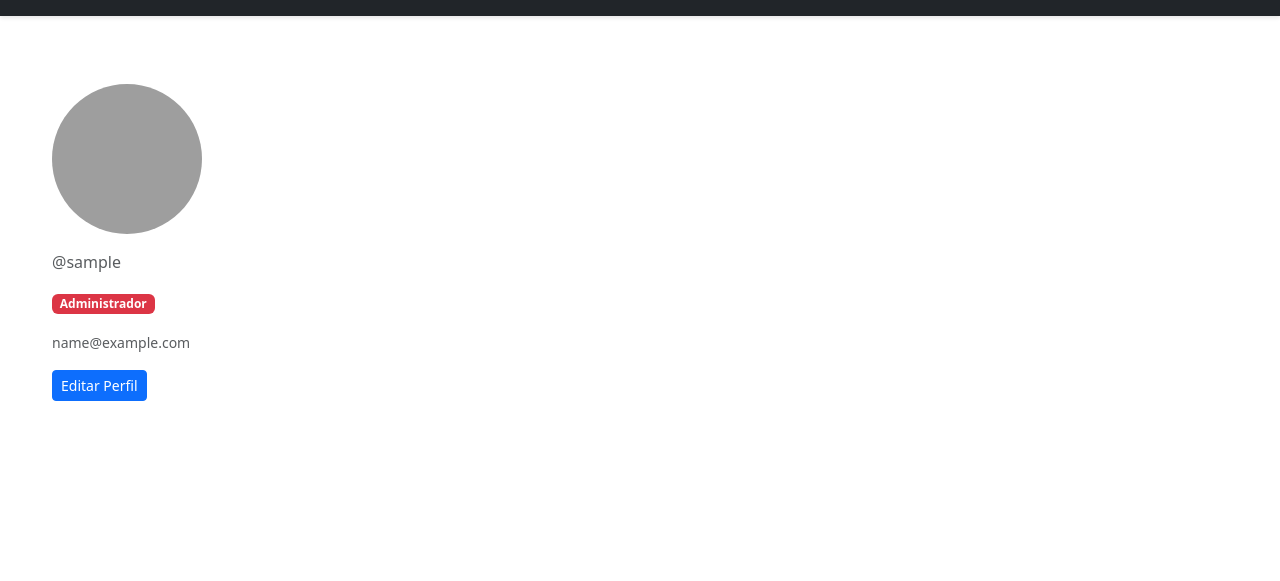
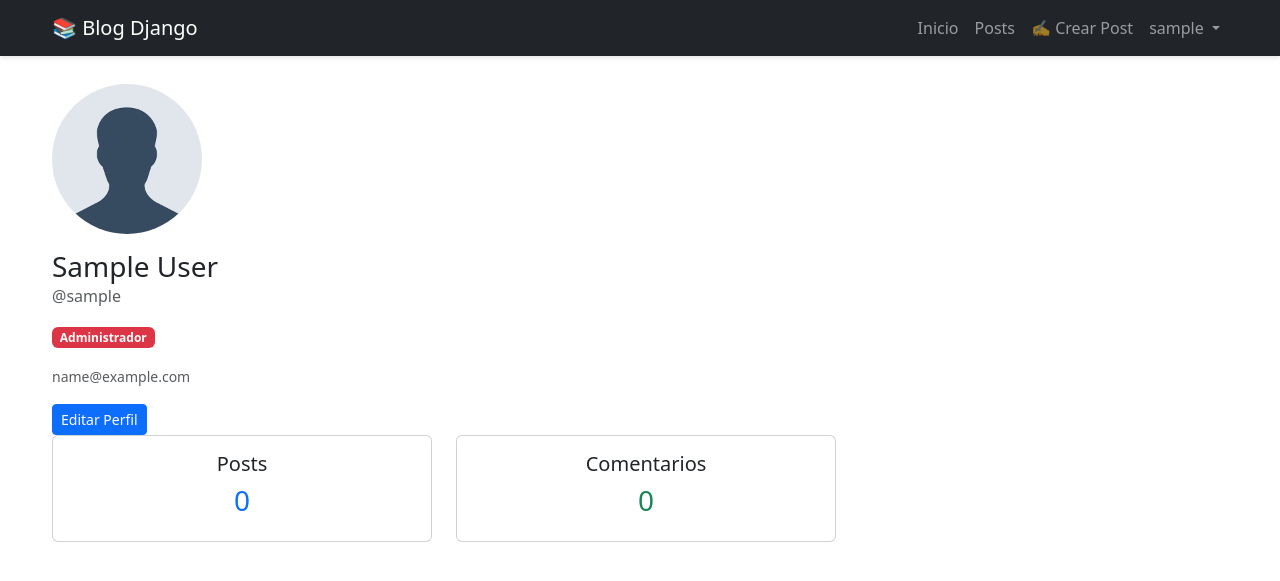
Before and after one commit to jhonbriandev/my-blog, a Django app: page /profile/ in a window 1280 px wide. Shown: the top 581 px of the page. Run offline with Django 5.2, Linux system fonts and the light colour scheme; the visitor is signed in with stand-in values (Sample User, id 1); data that the repository does not hold is empty; grey boxes are pictures that could not be loaded.

Commit message:
feat: Vistas de User y tests completados

```diff
--- a/apps/users/models.py
+++ b/apps/users/models.py
@@ -13,13 +13,12 @@ class ProfileUser(models.Model):
     rol = models.CharField(max_length= 20, choices= ROLE_CHOICES, default='user', help_text='Rol del usuario. Admin solo puede ser asignado por superuser')
     bio = models.TextField(max_length=500, blank=True, null = True,  help_text='Biografía del usuario (máximo 500 caracteres)')
     profile_picture = models.ImageField(upload_to='profiles/%Y/%m/', blank=True,null=True,
-                                        default='profiles/default_avatar.png', help_text='Foto de perfil (JPEG, PNG, máximo 5MB)')
+                                        help_text='Foto de perfil (JPEG, PNG, máximo 5MB)')
     is_moderator = models.BooleanField(default= False, help_text='Indica si el usuario puede moderar contenido')
     has_email_confirmated = models.BooleanField(default=False,help_text='Email ha sido confirmado por el usuario')
     subscribe_notifications = models.BooleanField(default = True,help_text='Recibir notificaciones por email')
     created_at = models.DateTimeField(auto_now_add = True, help_text='Fecha de creación del perfil')
     updated_at = models.DateTimeField(auto_now_add = True, help_text='Última fecha de actualización')
-    updated_at = models.DateTimeField(auto_now = True, help_text='Última fecha de actualización')
     date_last_access = models.DateTimeField(null = True, blank=True, help_text='Último acceso al sitio')
 
     class Meta:
@@ -54,7 +53,10 @@ class ProfileUser(models.Model):
     """
 
     def get_avatar_url(self):
-        return self.profile_picture.url if self.profile_picture else '/static/images/default_avatar.png'
+        # Verificamos si existe el campo Y si el archivo existe físicamente
+        if self.profile_picture:
+            return self.profile_picture.url
+        return '/static/images/default_avatar.png'
     def get_fullname(self):
         full_name = self.user.get_full_name()
         return full_name if full_name else self.user.username
--- a/apps/users/templates/users/login.html
+++ b/apps/users/templates/users/login.html
@@ -43,7 +43,7 @@
                 <div class = "text-center mt-3">
                     <p class = "text-muted mb-2">
                         ¿No tienes una cuenta?
-                        <a href = "{% url 'users:register'}">
+                        <a href = "{% url 'users:register' %}">
                             Registrese aqui!
                         </a>
                     </p href = "#" class = "text-muted small">
--- a/apps/users/templates/users/profile.html
+++ b/apps/users/templates/users/profile.html
@@ -3,12 +3,15 @@
 {% block title %}Perfil - Blog Django{% endblock %}
 
 {% block content %}
+
 <div class = "row">
+    {% csrf_token %}
     <!-- Sidebar con foto e info basica-->
      <div class = "col-md-4">
         <div class = "card-mb-3">
             <div class="card-body text-center"></div>
                 <!-- Foto de perfil -->
+                <!-- Usando el metodo de models-->
                 <img
                     src = "{{ profile.get_avatar_url}}"
                     alt = "{{ user.username }}"
@@ -16,7 +19,8 @@
                     style= "width: 150px; height : 150px; object-fit: cover;"
                 >
                 <!-- Nombre -->
-                <h3 class = "card-title">{{profile.get.fullname}}</h3>
+                <!-- Usando el metodo de models-->
+                <h3 class = "card-title">{{profile.get_fullname}}</h3>
                 <!-- Username -->
                 <p class = "text-muted">@{{user.username}}</p>
                 <!-- Rol -->
@@ -39,6 +43,36 @@
     </div>
     <!-- Contenido Principal -->
     <div class="col-md-8">
+            <!-- Biografía -->
+            {% if profile.bio %}
+                <div class="card mb-3">
+                    <div class="card-body">
+                        <h5 class="card-title">Biografía</h5>
+                        <p class="card-text">{{ profile.bio }}</p>
+                    </div>
+                </div>
+            {% endif %}
+
+            <!-- Estadísticas -->
+            <div class="row mb-3">
+                <div class="col-md-6">
+                    <div class="card text-center">
+                        <div class="card-body">
+                            <h5>Posts</h5>
+                            <h3 class="text-primary">{{ posts_count }}</h3>
+                        </div>
+                    </div>
+                </div>
+                <div class="col-md-6">
+                    <div class="card text-center">
+                        <div class="card-body">
+                            <h5>Comentarios</h5>
+                            <h3 class="text-success">{{ commentaries_count }}</h3>
+                        </div>
+                    </div>
+                </div>
+            </div>
+
 
     </div>
 </div>
--- a/apps/users/views.py
+++ b/apps/users/views.py
@@ -62,7 +62,7 @@ def register_view(request):
             # Mensajes duran UNA sola request (se borran después)
             # Tipos: success, error, warning, info
             messages.success(
-                request,f'¡Bienvenido {user.username}! Tu cuenta ha sido creada.'
+                request,f'¡Bienvenido  {user.username}! Tu cuenta ha sido creada.'
             )
             # Redirigir a home
             return redirect('users:profile') # Se esta editando blog
@@ -137,8 +137,8 @@ def login_view(request):
                 if remember_me:
                     # Segundos en 30 días
                     request.session.set_expiry(30 * 24 * 60 * 60)
-                messages.success(request, f'!Bienvenido{user.username}!')
-                return redirect('blog:index')
+                messages.success(request, f'!Bienvenido {user.username}!')
+                return redirect('users:profile')
 
             #PASO 3: Si credenciales son incorrectas
             else:
@@ -157,7 +157,7 @@ def logout_view(request):
     # Destruir sesion y borrar cookies
     logout(request)
     messages.success(request, 'Has cerrado sesión exitosamente')
-    return redirect('blog:index')
+    return redirect('users:login')
 
 
 @login_required(login_url='users:login')
--- a/config/urls.py
+++ b/config/urls.py
@@ -26,3 +26,5 @@ urlpatterns = [
     path('',include('apps.users.urls')),
     path('api/',include('apps.api.urls')),
 ]
+if settings.DEBUG:
+    urlpatterns += static(settings.MEDIA_URL, document_root=settings.MEDIA_ROOT)
--- a/templates/navbar.html
+++ b/templates/navbar.html
@@ -1,3 +1,84 @@
 <nav class="navbar navbar-expand-lg navbar-dark bg-dark fixed-top">
+    <div class="container">
+        <!-- Logo -->
+        <a class="navbar-brand" href="{% url 'users:profile' %}">
+            📚 Blog Django
+        </a>
 
+        <!-- Botón hamburguesa (móvil) -->
+        <button class="navbar-toggler" type="button" data-bs-toggle="collapse" data-bs-target="#navbarNav">
+            <span class="navbar-toggler-icon"></span>
+        </button>
+
+        <!-- Menu items -->
+        <div class="collapse navbar-collapse" id="navbarNav">
+            <ul class="navbar-nav ms-auto">
+                <!-- Home -->
+                <li class="nav-item">
+                    <a class="nav-link" href="{% url 'users:profile' %}">Inicio</a>
+                </li>
+
+                <!-- Posts -->
+                <li class="nav-item">
+                    <a class="nav-link" href="{% url 'users:profile' %}">Posts</a>
+                </li>
+
+                <!-- Si está logueado -->
+                {% if user.is_authenticated %}
+                    <!-- Crear post -->
+                    <li class="nav-item">
+                        <a class="nav-link" href="{% url 'users:profile' %}">
+                            ✍️ Crear Post
+                        </a>
+                    </li>
+
+                    <!-- Dropdown usuario -->
+                    <li class="nav-item dropdown">
+                        <a class="nav-link dropdown-toggle" href="#" id="userMenu" role="button" data-bs-toggle="dropdown">
+                            {{ user.username }}
+                        </a>
+                        <ul class="dropdown-menu" aria-labelledby="userMenu">
+                            <li>
+                                <a class="dropdown-item" href="{% url 'users:profile' %}">
+                                    👤 Perfil
+                                </a>
+                            </li>
+                            <li>
+                                <a class="dropdown-item" href="{% url 'users:edit_profile' %}">
+                                    ⚙️ Editar Perfil
+                                </a>
+                            </li>
+                            {% if user.perfil.is_admin %}
+                                <li><hr class="dropdown-divider"></li>
+                                <li>
+                                    <a class="dropdown-item" href="/admin/">
+                                        🔐 Panel Admin
+                                    </a>
+                                </li>
+                            {% endif %}
+                            <li><hr class="dropdown-divider"></li>
+                            <li>
+                                <a class="dropdown-item" href="{% url 'users:logout' %}">
+                                    🚪 Cerrar Sesión
+                                </a>
+                            </li>
+                        </ul>
+                    </li>
+
+                <!-- Si NO está logueado -->
+                {% else %}
+                    <li class="nav-item">
+                        <a class="nav-link" href="{% url 'users:login' %}">
+                            Iniciar Sesión
+                        </a>
+                    </li>
+                    <li class="nav-item">
+                        <a class="nav-link" href="{% url 'users:register' %}">
+                            Registrarse
+                        </a>
+                    </li>
+                {% endif %}
+            </ul>
+        </div>
+    </div>
 </nav>
```
Also changed, not shown: apps/users/templates/users/edit_profile.html (+76 -0 lines), apps/users/tests/test_views.py (+42 -0 lines), apps/users/migrations/0004_alter_profileuser_profile_picture_and_more.py (added), config/media/profiles/2026/03/CARAL.jpg (added), config/media/profiles/2026/03/ELURPI.png (added), config/media/profiles/2026/03/INFO.png (added), config/media/profiles/2026/03/conferencia-ia2.jpg (added).
